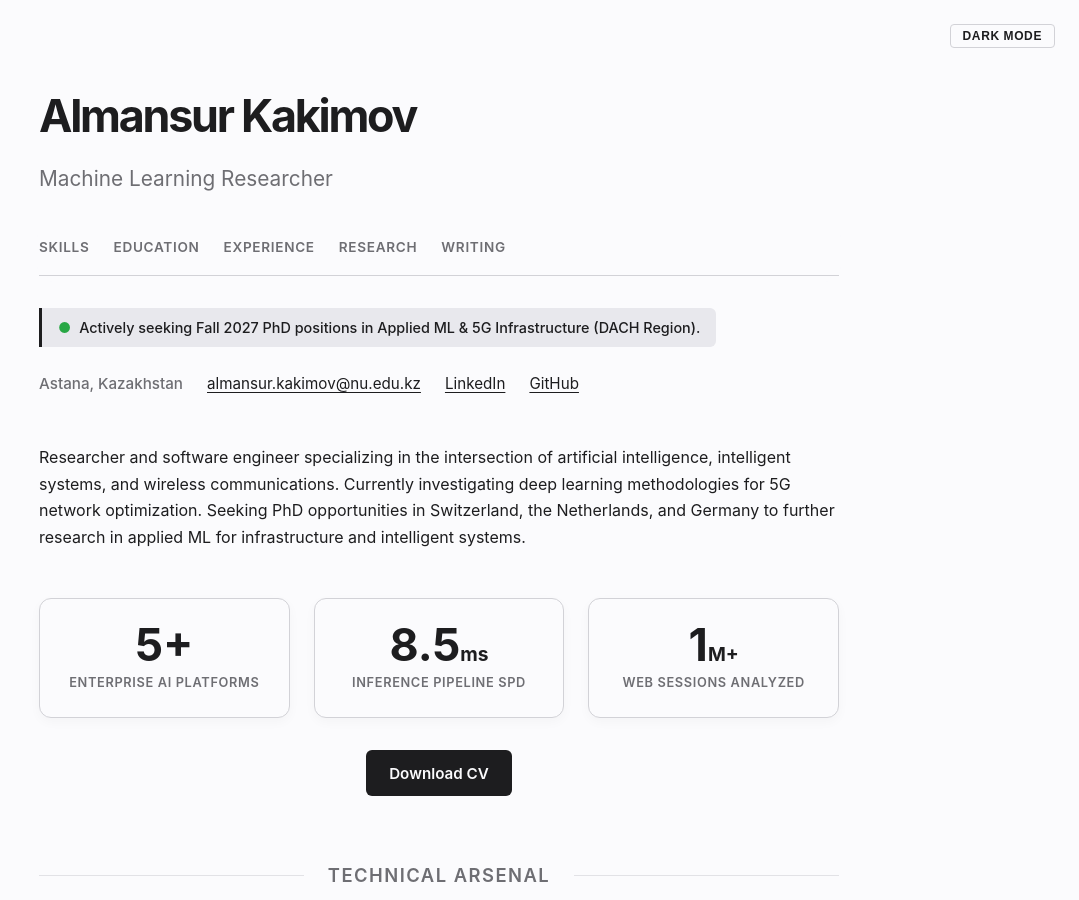
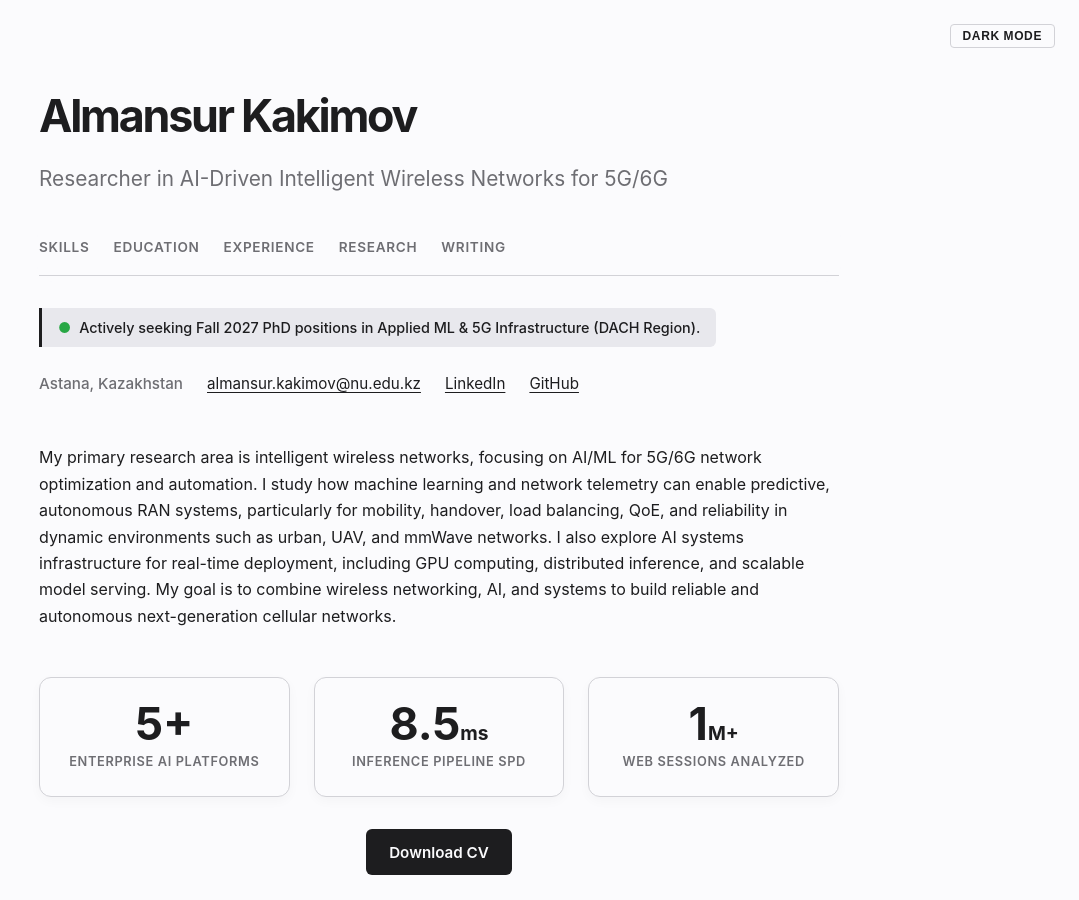
Before and after one commit to almansur04/almansur04.github.io, a Jekyll site: the page built from index.html, in a window 1280 px wide and 900 px high. Shown: the whole window, without its empty margins (201-1280 px from the left). Built offline with Jekyll 4.4.1, drawn with Linux system fonts in a browser that asks for light colours.

Commit message:
Revise header with updated research focus
Updated subtitle and description to reflect current research focus on AI-driven intelligent wireless networks for 5G/6G.

```diff
--- a/_includes/header.html
+++ b/_includes/header.html
@@ -1,6 +1,6 @@
 <header>
     <h1>Almansur Kakimov</h1>
-    <div class="subtitle">Machine Learning Researcher</div>
+    <div class="subtitle">Researcher in AI-Driven Intelligent Wireless Networks for 5G/6G</div>
 
     <nav class="site-nav">
         <a href="#skills">Skills</a>
@@ -22,7 +22,7 @@
     </div>
 
     <p class="description">
-        Researcher and software engineer specializing in the intersection of artificial intelligence, intelligent systems, and wireless communications. Currently investigating deep learning methodologies for 5G network optimization. Seeking PhD opportunities in Switzerland, the Netherlands, and Germany to further research in applied ML for infrastructure and intelligent systems.
+        My primary research area is intelligent wireless networks, focusing on AI/ML for 5G/6G network optimization and automation. I study how machine learning and network telemetry can enable predictive, autonomous RAN systems, particularly for mobility, handover, load balancing, QoE, and reliability in dynamic environments such as urban, UAV, and mmWave networks. I also explore AI systems infrastructure for real-time deployment, including GPU computing, distributed inference, and scalable model serving. My goal is to combine wireless networking, AI, and systems to build reliable and autonomous next-generation cellular networks.
     </p>
 
     <div class="stats-container">
```
